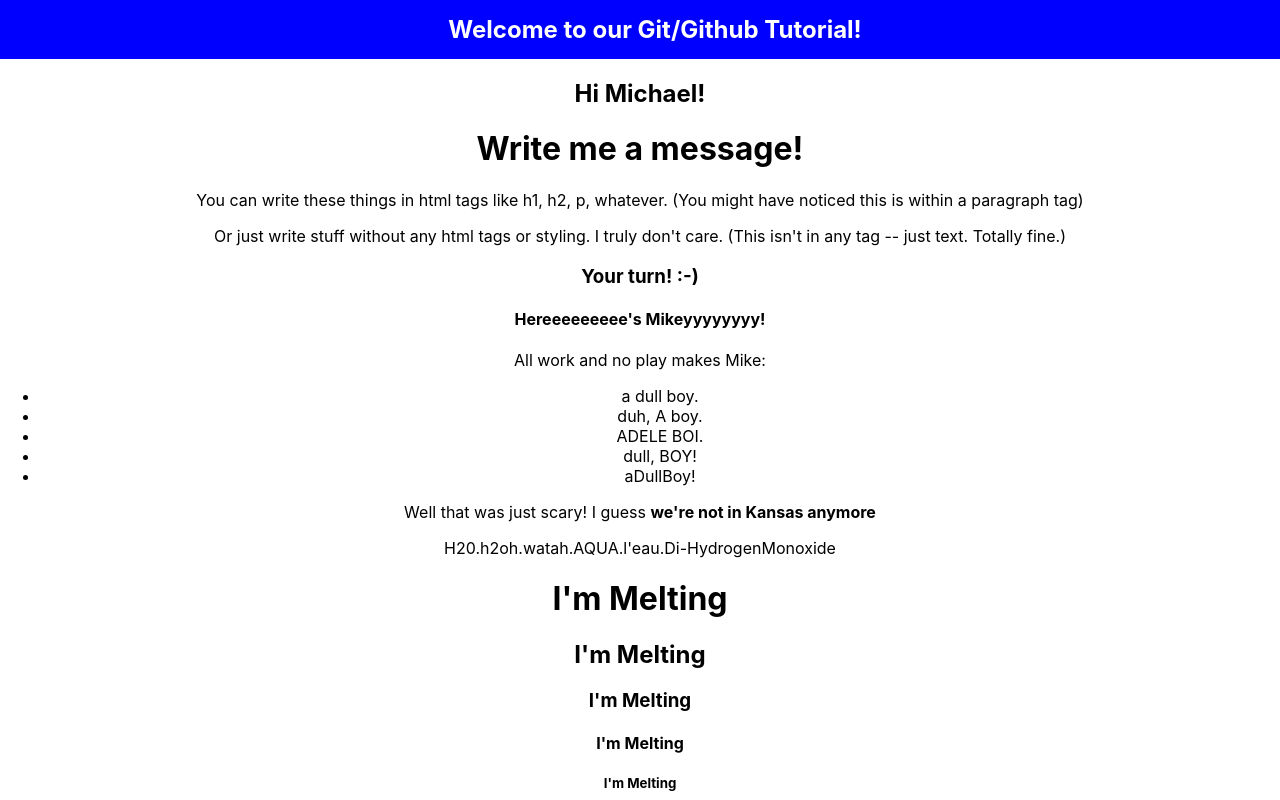
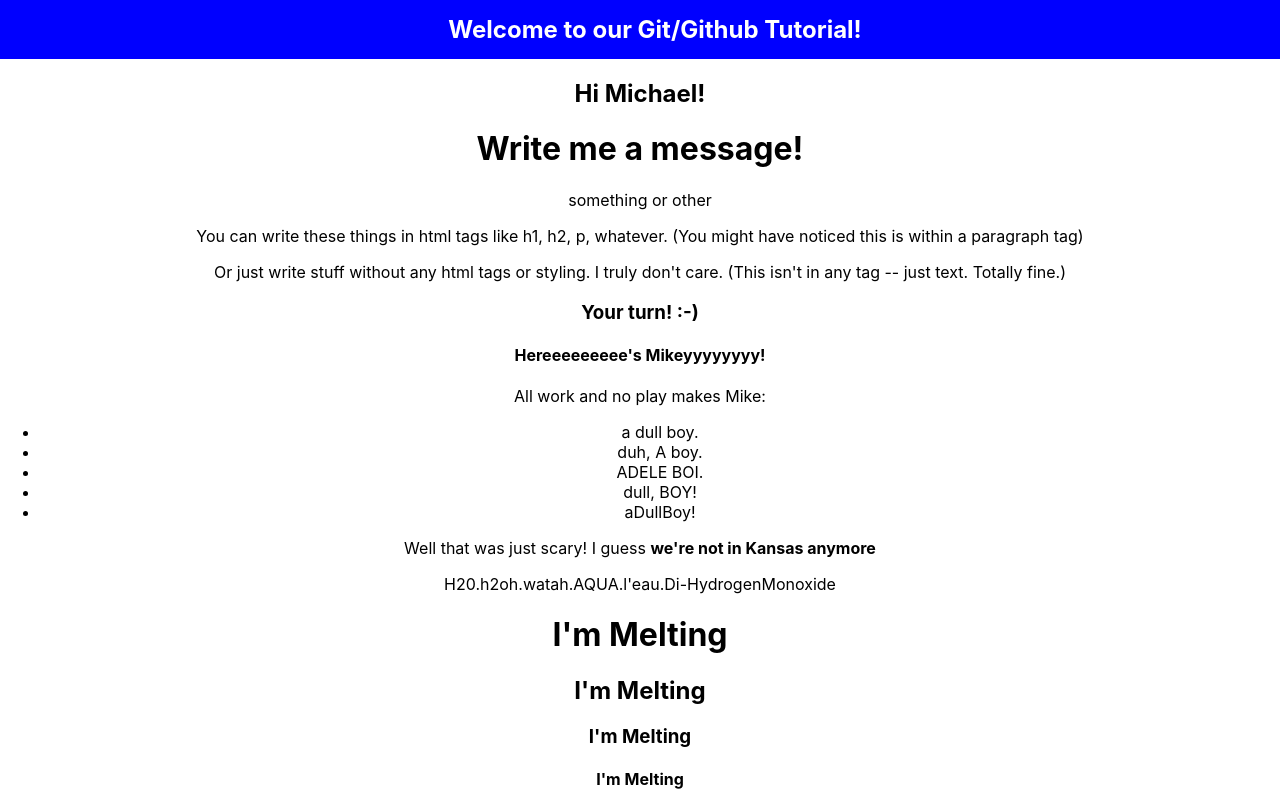
Before and after one commit to SAnschutz/practice-git, a React (Create React App) app: page / in a window 1280 px wide. Shown: the top 800 px of the page. Built offline with nearby package versions, Linux system fonts and the light colour scheme.

Commit message:
added something small

```diff
--- a/src/Components/Hello.js
+++ b/src/Components/Hello.js
@@ -6,6 +6,7 @@ function Hello() {
       {/* write anything you want, between here and the closing div tag.  Be fancy or not, I don't care. */}
       <h2>Hi Michael!</h2>
       <h1>Write me a message!</h1>
+      something or other
       <p>
         You can write these things in html tags like h1, h2, p,
         whatever. (You might have noticed this is within a paragraph
```
